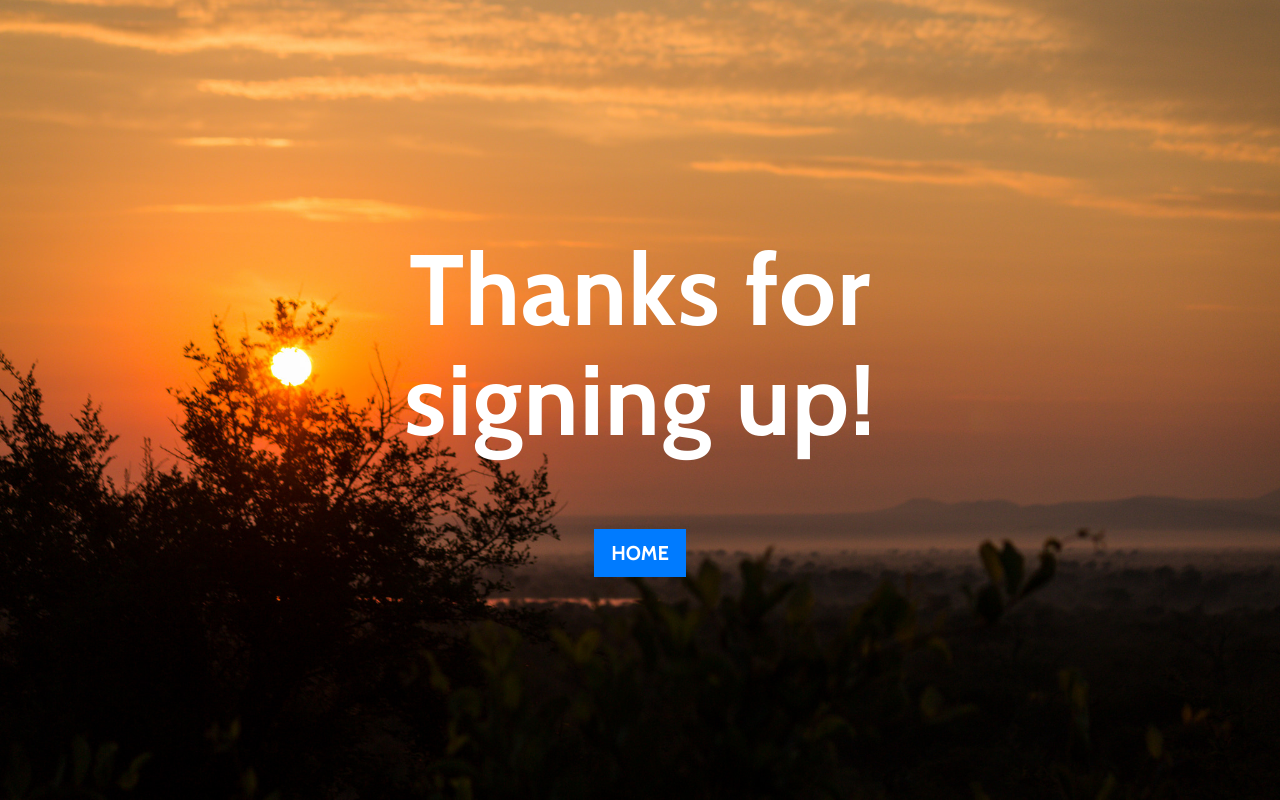
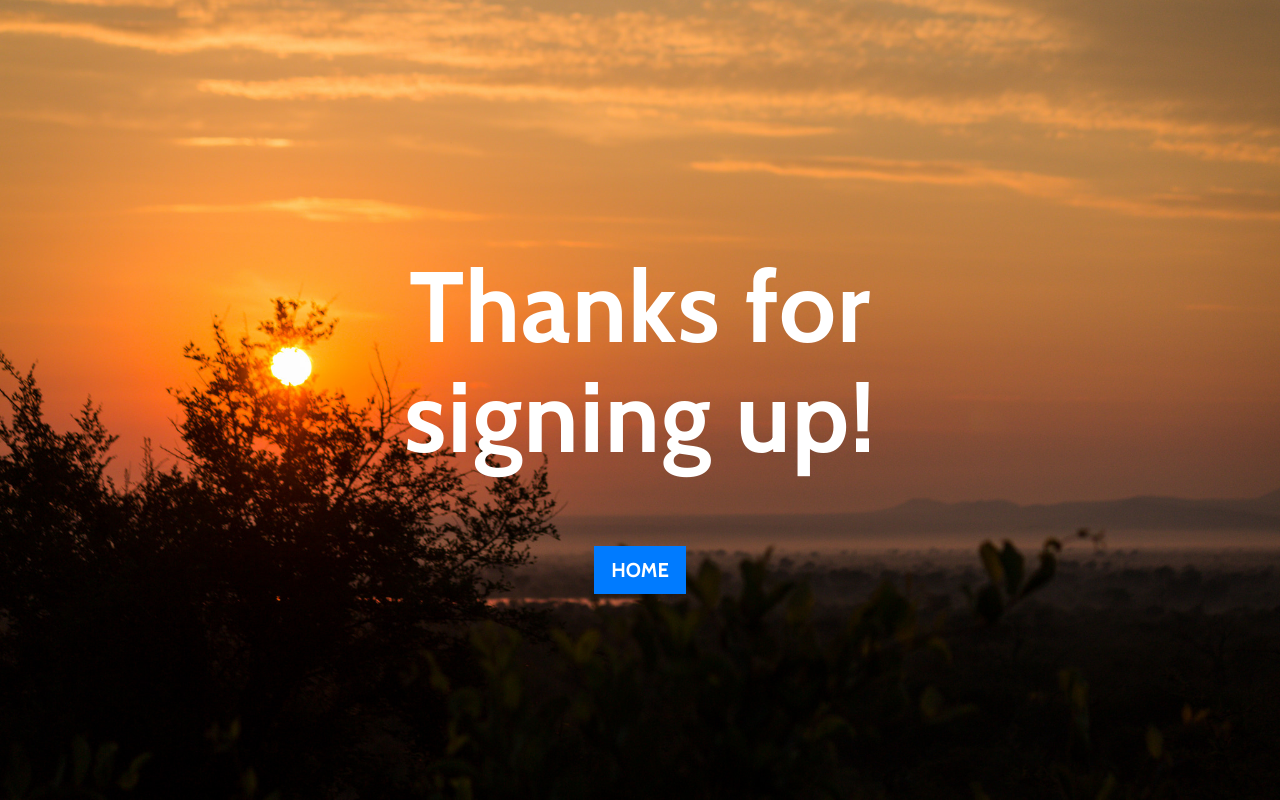
Before and after one commit to sufihealinguk/sufihealinguk.github.io, a website: page thanks.html in a window 1280 px wide. Drawn offline with nearby package versions, Linux system fonts and the light colour scheme.

Commit message:
More space for headings

```diff
--- a/css/grayscale.css
+++ b/css/grayscale.css
@@ -28,7 +28,7 @@ h6 {
   margin: 0 0 35px;
   letter-spacing: 1px;
   /* text-transform: uppercase; */
-  margin-top: 50px;
+  margin-top: 85px;
 }
 
 p {
```
